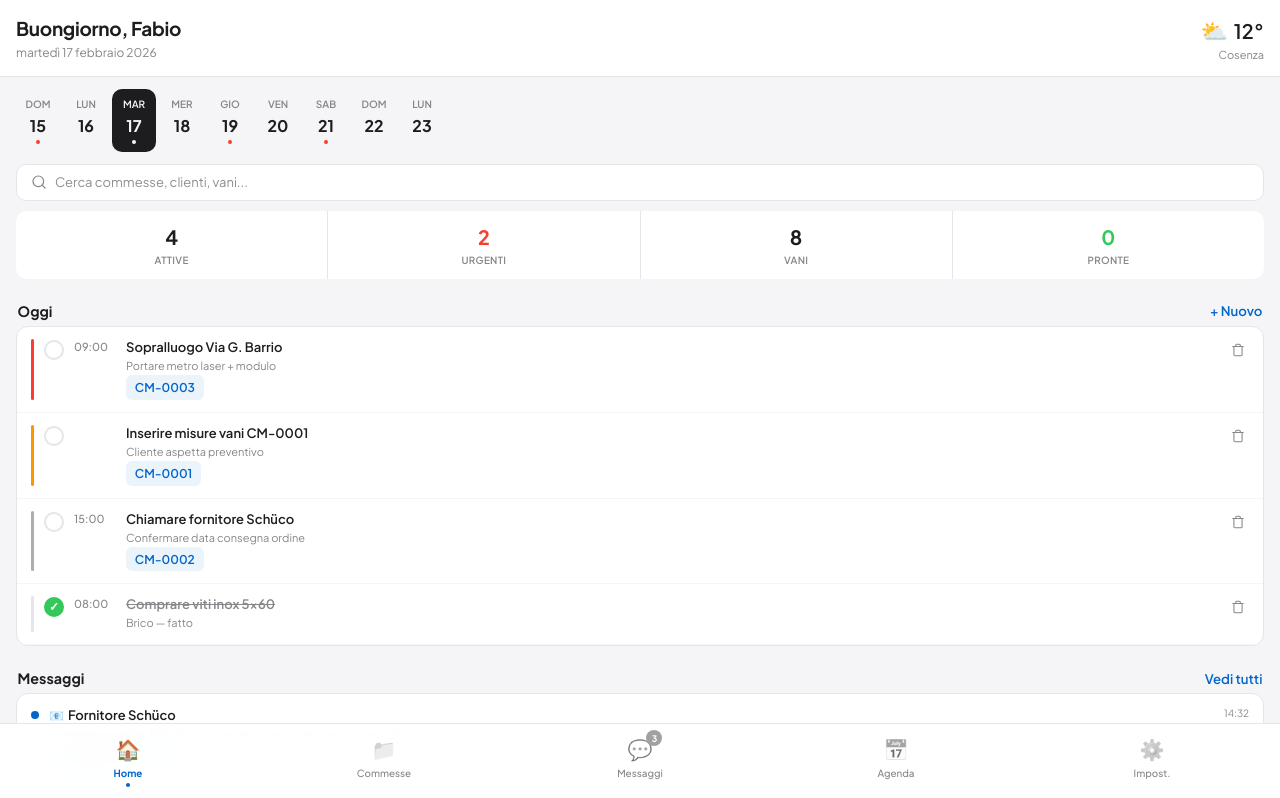
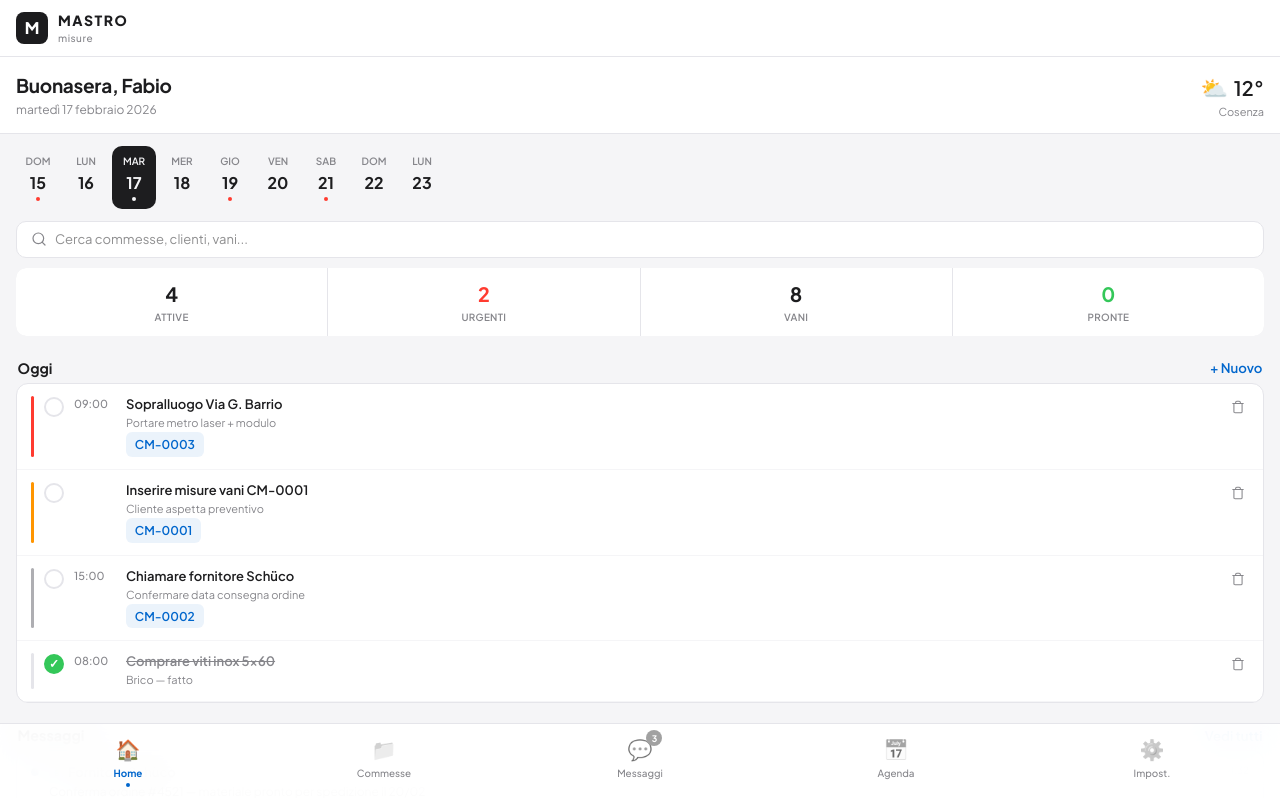
Before and after one commit to cozzafa-code/MASTRO-, a Next.js app: page / in a window 1280 px wide. Shown: the top 798 px of the page. Built offline with nearby package versions, Linux system fonts and the light colour scheme.

Commit message:
fix brand bar

```diff
--- a/src/app/(app)/page.jsx
+++ b/src/app/(app)/page.jsx
@@ -711,11 +711,19 @@ export default function MastroMisure() {
   /* ── HOME TAB ── */
   const renderHome = () => (
     <div style={{ paddingBottom: 80 }}>
+      {/* Brand bar */}
+      <div style={{ padding: "10px 16px", background: T.card, display: "flex", alignItems: "center", gap: 10, borderBottom: `1px solid ${T.bdr}` }}>
+        <div style={{ width: 32, height: 32, borderRadius: 8, background: "#1c1c1e", display: "flex", alignItems: "center", justifyContent: "center", fontSize: 16, fontWeight: 800, color: "#fff", fontFamily: FF }}>M</div>
+        <div>
+          <div style={{ fontSize: 14, fontWeight: 800, color: T.text, letterSpacing: 1.5, textTransform: "uppercase" }}>MASTRO</div>
+          <div style={{ fontSize: 10, color: T.sub, fontWeight: 500, letterSpacing: 0.5 }}>misure</div>
+        </div>
+      </div>
       {/* Header */}
       <div style={{ padding: "14px 16px 12px", background: T.card, borderBottom: `1px solid ${T.bdr}` }}>
         <div style={{ display: "flex", justifyContent: "space-between", alignItems: "flex-start" }}>
           <div>
-            <div style={{ fontSize: 19, fontWeight: 700, letterSpacing: -0.3 }}>Buongiorno, Fabio</div>
+            <div style={{ fontSize: 19, fontWeight: 700, letterSpacing: -0.3 }}>{new Date().getHours() < 13 ? "Buongiorno" : new Date().getHours() < 18 ? "Buon pomeriggio" : "Buonasera"}, Fabio</div>
             <div style={{ fontSize: 12, color: T.sub, marginTop: 1 }}>
               {today.toLocaleDateString("it-IT", { weekday: "long", day: "numeric", month: "long", year: "numeric" })}
             </div>
```
